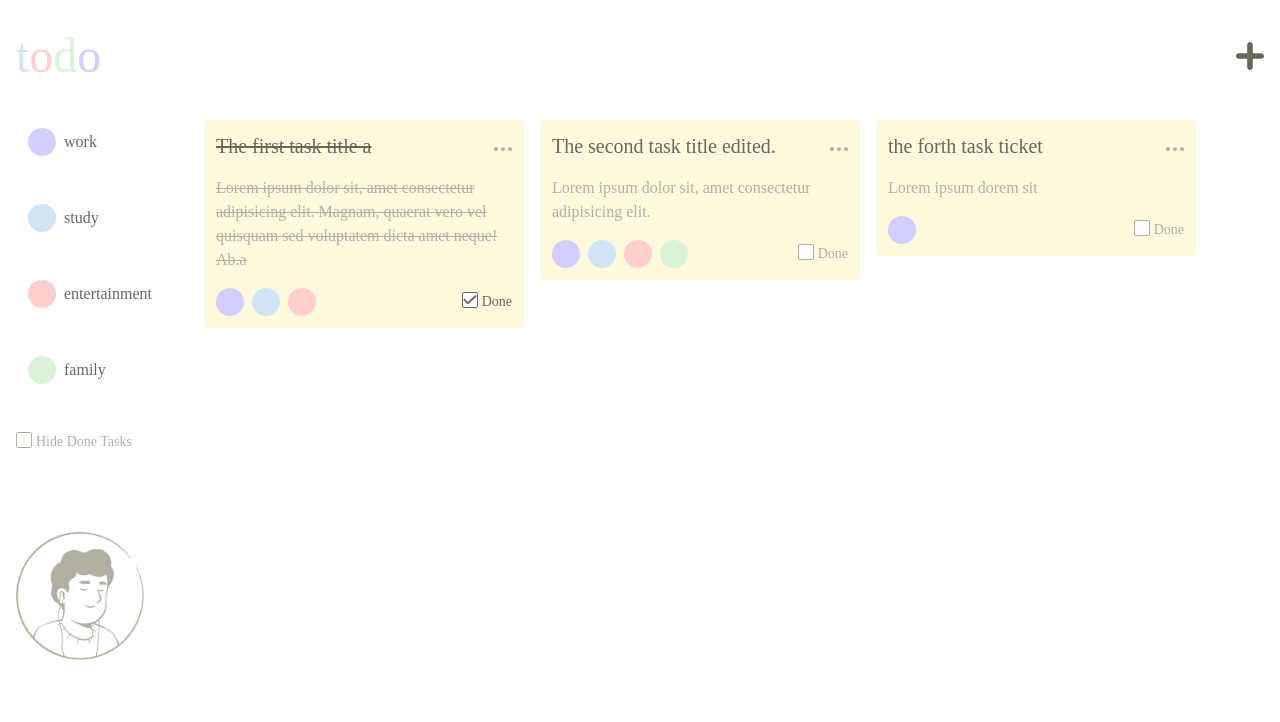
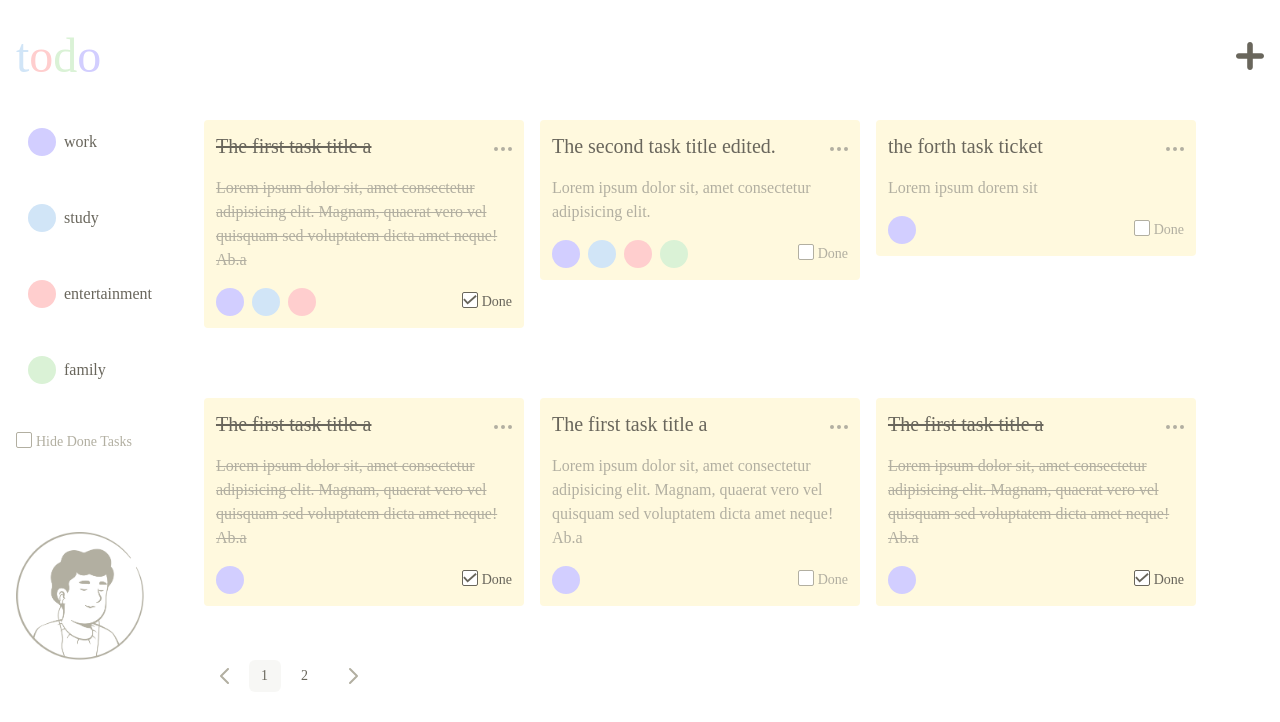
Before and after one commit to Narek-Alexanyan/todo-react-app, a React (Vite) app: page /todo in a window 1280 px wide. Shown: the top 722 px of the page. Built offline with nearby package versions, Linux system fonts and the light colour scheme; data requests are answered from the project's data file; the HTML template or start-up script is replaced by a standard one; a web font is replaced by a local one.

Commit message:
Added pagination and loading spinner

```diff
--- a/data/db.json
+++ b/data/db.json
@@ -53,7 +53,99 @@
           "value": "work"
         }
       ],
-      "id": 4
+      "id": 3
+    },
+    {
+      "id": 4,
+      "title": "The first task title a",
+      "description": "Lorem ipsum dolor sit, amet consectetur adipisicing elit. Magnam, quaerat vero vel quisquam sed voluptatem dicta amet neque! Ab.a",
+      "completed": true,
+      "tags": [
+        {
+          "id": 1,
+          "value": "work"
+        }
+      ]
+    },
+    {
+      "id": 5,
+      "title": "The first task title a",
+      "description": "Lorem ipsum dolor sit, amet consectetur adipisicing elit. Magnam, quaerat vero vel quisquam sed voluptatem dicta amet neque! Ab.a",
+      "completed": false,
+      "tags": [
+        {
+          "id": 1,
+          "value": "work"
+        }
+      ]
+    },
+    {
+      "id": 6,
+      "title": "The first task title a",
+      "description": "Lorem ipsum dolor sit, amet consectetur adipisicing elit. Magnam, quaerat vero vel quisquam sed voluptatem dicta amet neque! Ab.a",
+      "completed": true,
+      "tags": [
+        {
+          "id": 1,
+          "value": "work"
+        }
+      ]
+    },
+    {
+      "title": "asfa",
+      "description": "asfasf",
+      "tags": [
+        {
+          "id": 2,
+          "value": "study"
+        }
+      ],
+      "id": 7
+    },
+    {
+      "title": "asxzxvv",
+      "description": "gfhgjjkhjk",
+      "tags": [
+        {
+          "id": 1,
+          "value": "work"
+        },
+        {
+          "id": 3,
+          "value": "entertainment"
+        }
+      ],
+      "id": 8
+    },
+    {
+      "title": "cvbvc",
+      "description": "bvmnbmnbm",
+      "tags": [
+        {
+          "id": 4,
+          "value": "family"
+        },
+        {
+          "id": 3,
+          "value": "entertainment"
+        }
+      ],
+      "id": 9
+    },
+    {
+      "title": "dasdas",
+      "description": "ffzvcvz",
+      "tags": [
+        {
+          "id": 3,
+          "value": "entertainment"
+        },
+        {
+          "id": 2,
+          "value": "study"
+        }
+      ],
+      "id": 10
     }
   ]
 }
--- /dev/null
+++ b/src/components/UI/pagination/Pagination.jsx
@@ -0,0 +1,100 @@
+import React from "react";
+import { usePagination, DOTS } from "../../../hooks/usePagination";
+
+const Pagination = ({
+  onPageChange,
+  totalCount,
+  siblingCount = 1,
+  currentPage,
+  pageSize,
+  className,
+}) => {
+  const paginationRange = usePagination({
+    currentPage,
+    totalCount,
+    siblingCount,
+    pageSize,
+  });
+
+  if (currentPage === 0 || paginationRange.length < 2) {
+    return null;
+  }
+
+  const onNext = () => {
+    onPageChange(currentPage + 1);
+  };
+
+  const onPrevious = () => {
+    onPageChange(currentPage - 1);
+  };
+
+  let lastPage = paginationRange[paginationRange.length - 1];
+
+  return (
+    <ul className={`pagination-container ${className}`}>
+      <li
+        className={`pagination-item ${
+          currentPage === 1 ? "pagination-disabled" : ""
+        }`}
+        onClick={onPrevious}
+      >
+        <svg
+          width="9"
+          height="16"
+          viewBox="0 0 9 16"
+          fill="none"
+          xmlns="http://www.w3.org/2000/svg"
+        >
+          <path
+            d="M8 15L1 8L8 1"
+            stroke="#B2AFA1"
+            strokeWidth="2"
+            strokeLinecap="round"
+            strokeLinejoin="round"
+          />
+        </svg>
+      </li>
+      {paginationRange.map((pageNumber, index) => {
+        if (pageNumber === DOTS) {
+          return <li key={`dots-${pageNumber}${index}`} className="pagination-item pagination-dots">&#8230;</li>;
+        }
+
+        return (
+          <li
+            key={pageNumber}
+            className={`pagination-item ${
+              pageNumber === currentPage ? "pagination-active-item" : ""
+            }`}
+            onClick={() => onPageChange(pageNumber)}
+          >
+            {pageNumber}
+          </li>
+        );
+      })}
+      <li
+        className={`pagination-item ${
+          currentPage === lastPage ? "pagination-disabled" : ""
+        }`}
+        onClick={onNext}
+      >
+        <svg
+          width="24"
+          height="24"
+          viewBox="0 0 24 24"
+          fill="none"
+          xmlns="http://www.w3.org/2000/svg"
+        >
+          <path
+            d="M9 5L16 12L9 19"
+            stroke="#B2AFA1"
+            strokeWidth="2"
+            strokeLinecap="round"
+            strokeLinejoin="round"
+          />
+        </svg>
+      </li>
+    </ul>
+  );
+};
+
+export default Pagination;
--- a/src/components/todo/TodoList.jsx
+++ b/src/components/todo/TodoList.jsx
@@ -1,26 +1,56 @@
-import React, { useEffect, useMemo } from "react";
+import React, { useEffect, useState } from "react";
 import TodoItem from "./TodoItem";
 import { useDispatch, useSelector } from "react-redux";
 import { fetchTodoList } from "../../features/todo/todoSlice";
 import { useTodoFilter } from "../../hooks/useTodoFilter";
+import Pagination from "../UI/pagination/Pagination";
+import LoadingSpinner from "../UI/spinners/LoadingSpinner.svg";
+
+let PageSize = 6;
 
 const TodoList = () => {
   const dispatch = useDispatch();
   const todoList = useSelector((state) => state.todo.todoList);
   const isHideCompleted = useSelector((state) => state.todo.isHideCompleted);
   const todoFilter = useSelector((state) => state.todo.todoFilter);
+  const todoListTotalCount = useSelector(
+    (state) => state.todo.todoListTotalCount
+  );
+  const pending = useSelector((state) => state.todo.status === "pending");
+
+  const [currentPage, setCurrentPage] = useState(1);
 
   useEffect(() => {
-    dispatch(fetchTodoList());
-  }, []);
+    dispatch(fetchTodoList({ page: currentPage, limit: PageSize }));
+  }, [currentPage]);
 
-  const FilteredList = useTodoFilter(todoList, [isHideCompleted, todoFilter.tagsFilter])
+  const FilteredList = useTodoFilter(todoList, [
+    isHideCompleted,
+    todoFilter.tagsFilter,
+  ]);
+
+  if (pending) {
+    return (
+      <div className="w-full">
+        <img src={LoadingSpinner} alt="loading" className="mx-auto" />
+      </div>
+    );
+  }
 
   return (
-    <div className="h-full flex flex-wrap gap-4 sm:justify-center">
-      {FilteredList?.map((item) => (
-        <TodoItem key={item.id} todoData={item} />
-      ))}
+    <div>
+      <div className="h-full w-full flex flex-wrap gap-4 sm:justify-center">
+        {FilteredList?.map((item) => (
+          <TodoItem key={item.id} todoData={item} />
+        ))}
+      </div>
+      <Pagination
+        className=""
+        currentPage={currentPage}
+        totalCount={todoListTotalCount}
+        pageSize={PageSize}
+        onPageChange={(page) => setCurrentPage(page)}
+      />
     </div>
   );
 };
--- a/src/features/todo/todoSlice.js
+++ b/src/features/todo/todoSlice.js
@@ -3,6 +3,7 @@ import axios from "axios";
 
 const initialState = {
   todoList: [],
+  todoListTotalCount: 0,
   status: "",
   error: null,
   todoModal: {
@@ -17,11 +18,12 @@ const initialState = {
 };
 
 export const fetchTodoList = createAsyncThunk("todo/fetchTodoList",
-  async (_, { rejectWithValue, dispatch }) => {
+  async ({ page, limit }, { rejectWithValue, dispatch }) => {
     try {
-      const result = await axios.get("http://localhost:8080/todoList")
+      const result = await axios.get(`http://localhost:8080/todoList?_page=${page}&_limit=${limit}`)
 
       dispatch(setTodoList(result.data))
+      dispatch(setTodoListTotalCount(result.headers["x-total-count"]))
 
       return result.data
     } catch (error) {
@@ -35,7 +37,7 @@ export const createTodo = createAsyncThunk("todo/createTodo",
     try {
       const result = await axios.post("http://localhost:8080/todoList", todoData)
 
-      dispatch(fetchTodoList())
+      dispatch(fetchTodoList({ page: 1, limit: 6 }))
 
       return result.data
     } catch (error) {
@@ -49,7 +51,7 @@ export const editTodoItem = createAsyncThunk("todo/editTodoItem",
     try {
       const result = await axios.patch(`http://localhost:8080/todoList/${id}`, updatedItem)
 
-      dispatch(fetchTodoList())
+      dispatch(fetchTodoList({ page: 1, limit: 6 }))
 
       return result.data
     } catch (error) {
@@ -63,7 +65,7 @@ export const deleteTodoItem = createAsyncThunk("todo/deleteTodoItem",
     try {
       const result = await axios.delete(`http://localhost:8080/todoList/${id}`)
 
-      dispatch(fetchTodoList())
+      dispatch(fetchTodoList({ page: 1, limit: 6 }))
 
       return result.data
     } catch (error) {
@@ -78,6 +80,9 @@ export const todoSlice = createSlice({
   reducers: {
     setTodoList: (state, action) => {
       state.todoList = action.payload
+    },
+    setTodoListTotalCount: (state, action) => {
+      state.todoListTotalCount = action.payload
     },
     setTodoModal: (state, action) => {
       state.todoModal = action.payload
@@ -107,6 +112,12 @@ export const todoSlice = createSlice({
   }
 })
 
-export const { setTodoList, setTodoModal, setEditedItemData, setIsHideCompleted, setFilterDependencies } = todoSlice.actions;
+export const { setTodoList,
+  setTodoModal,
+  setEditedItemData,
+  setIsHideCompleted,
+  setFilterDependencies,
+  setTodoListTotalCount
+} = todoSlice.actions;
 
 export default todoSlice.reducer;
--- /dev/null
+++ b/src/hooks/usePagination.js
@@ -0,0 +1,52 @@
+import { useMemo } from 'react';
+
+export const DOTS = '...';
+
+const range = (start, end) => {
+  let length = end - start + 1
+  return Array.from({ length }, (_, index) => index + start)
+}
+
+export const usePagination = ({ totalCount, pageSize, siblingCount = 1, currentPage }) => {
+  const paginationRange = useMemo(() => {
+    const totalPageCount = Math.ceil(totalCount / pageSize)
+
+    const totalPageNumbers = siblingCount + 5
+
+    if (totalPageNumbers >= totalPageCount) {
+      return range(1, totalPageCount)
+    }
+
+    const leftSiblingIndex = Math.max(currentPage - siblingCount, 1)
+    const rightSiblingIndex = Math.min(currentPage + siblingCount, totalPageCount)
+
+    const shouldShowLeftDots = leftSiblingIndex > 2;
+    const shouldShowRightDots = rightSiblingIndex < totalPageCount - 2;
+
+    const firstPageIndex = 1;
+    const lastPageIndex = totalPageCount;
+
+    if (!shouldShowLeftDots && shouldShowRightDots) {
+      let leftItemCount = 3 + 2 * siblingCount
+      let leftRange = range(1, leftItemCount)
+
+      return [...leftRange, DOTS, totalPageCount]
+    }
+
+    if (shouldShowLeftDots && !shouldShowRightDots) {
+      let rightItemCount = 3 + 2 * siblingCount;
+      let rightRange = range(
+        totalPageCount - rightItemCount + 1,
+        totalPageCount
+      );
+      return [firstPageIndex, DOTS, ...rightRange];
+    }
+
+    if (shouldShowLeftDots && shouldShowRightDots) {
+      let middleRange = range(leftSiblingIndex, rightSiblingIndex);
+      return [firstPageIndex, DOTS, ...middleRange, DOTS, lastPageIndex];
+    }
+  }, [totalCount, pageSize, siblingCount, currentPage])
+
+  return paginationRange
+}
--- a/src/index.css
+++ b/src/index.css
@@ -15,7 +15,22 @@
 
 @layer components {
   .todo-container {
-    @apply 2xl:max-w-[1280px] xl:max-w-[1024px] lg:max-w-[768px] px-4 mx-auto
+    @apply 2xl:max-w-[1280px] xl:max-w-[1024px] lg:max-w-[768px] px-4 mx-auto;
+  }
+  .pagination-container {
+    @apply flex list-none;
+  }
+  .pagination-item {
+    @apply px-3 h-8 text-center my-auto mx-1 text-todo-black flex items-center rounded-md text-sm min-w-[32px] hover:bg-todo-gray/10 cursor-pointer;
+  }
+  .pagination-disabled {
+    @apply pointer-events-none hover:cursor-default hover:bg-transparent;
+  }
+  .pagination-dots {
+    @apply bg-transparent cursor-default;
+  }
+  .pagination-active-item {
+    @apply bg-todo-gray/10;
   }
 }
 
```
Also changed, not shown: src/components/UI/spinners/LoadingSpinner.svg (added).
